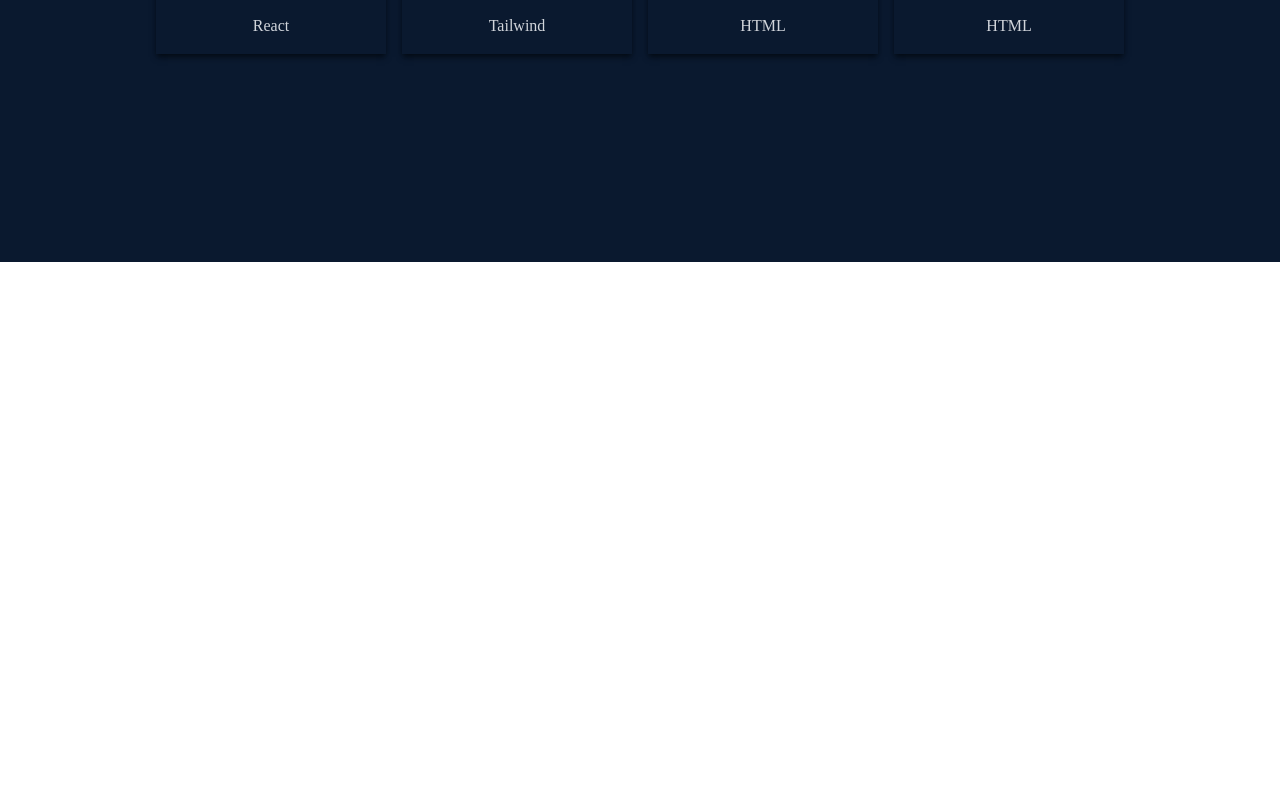
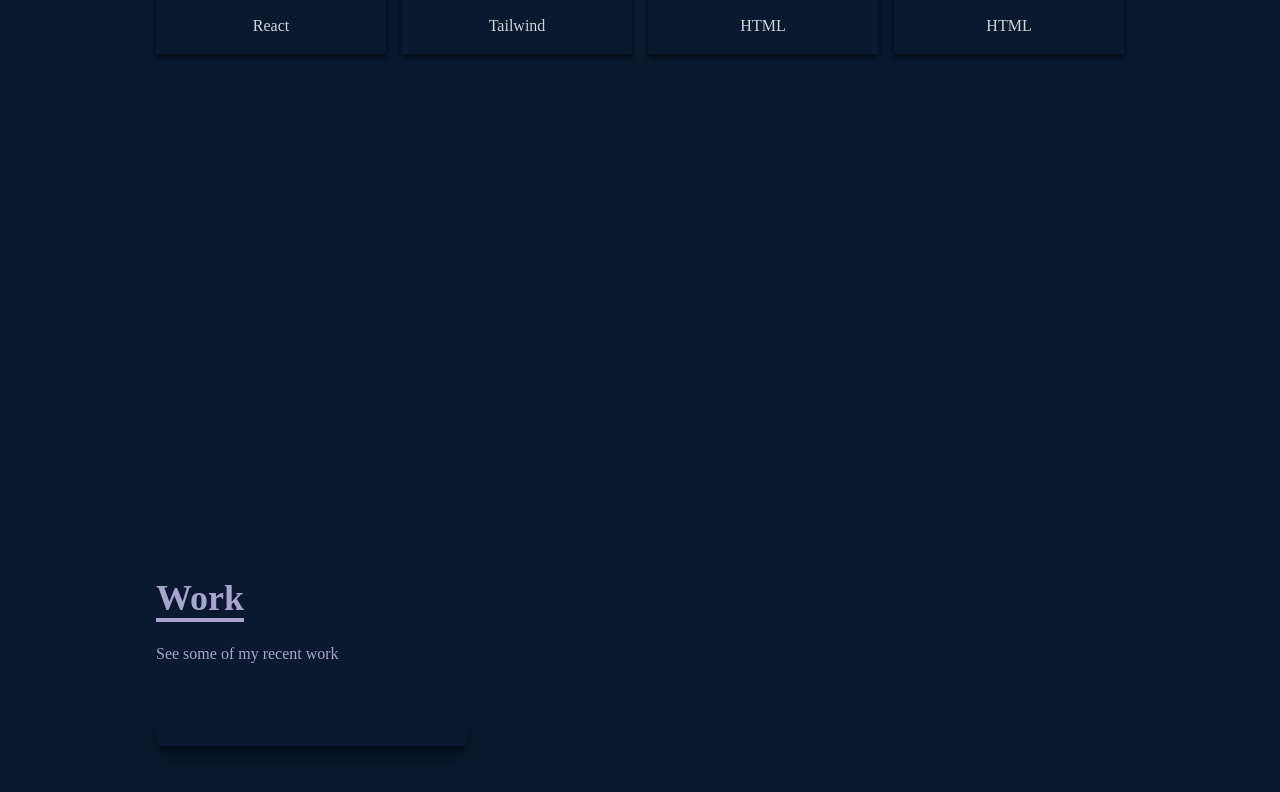
Before and after one commit to tagilv/portfolio-react, a React (Create React App) app: page / in a window 1280 px wide. Shown: the part 2138-2930 px from the top of the page. Before the commit the page ends 2400 px from the top, so only its background shows below. Built offline with nearby package versions, Linux system fonts and the light colour scheme; the HTML template or start-up script is replaced by a standard one.

Commit message:
next adding buttons

```diff
--- a/src/App.js
+++ b/src/App.js
@@ -2,6 +2,7 @@
 import Home from "./components/Home";
 import About from "./components/About";
 import Skills from "./components/Skills";
+import Work from "./components/Work"
 
 function App() {
   return (
@@ -10,6 +11,7 @@
       <Home />
       <About />
       <Skills />
+      <Work />
     </div>
   );
 }
--- /dev/null
+++ b/src/components/Work.jsx
@@ -0,0 +1,36 @@
+import React from 'react'
+
+const Work = () => {
+  return (
+    <div className='w-full md:h-screen text-[#A8A4CE] bg-[#0a192f] '>
+      <div className='max-w-[1000px] mx-auto p-4 flex flex-col justify-center w-full h-full'>
+        <div className='pb-8'>
+          <p className='text-4xl font-bold inline border-b-4 text-[#A8A4CE] border-[#A8A4CE]'>Work</p>
+          <p className='py-6'>See some of my recent work</p>
+        </div>
+
+        <div className='grid sm:grid-cols-2 md:grid-cols-3 gap-4'>
+          <div className='shadow-lg shadow-[#040c16] group container rounded-md flex justify-center items-center mx-auto content-div'>
+            {/* Hoover */}
+            <div>
+              <span>
+
+              </span>
+              <div>
+                <a href="/">
+                  <button></button>
+                </a>
+                <a href="/">
+                  <button></button>
+                </a>
+              </div>
+            </div>
+          </div>
+        </div>
+      </div>
+
+    </div>
+  )
+}
+
+export default Work
```
